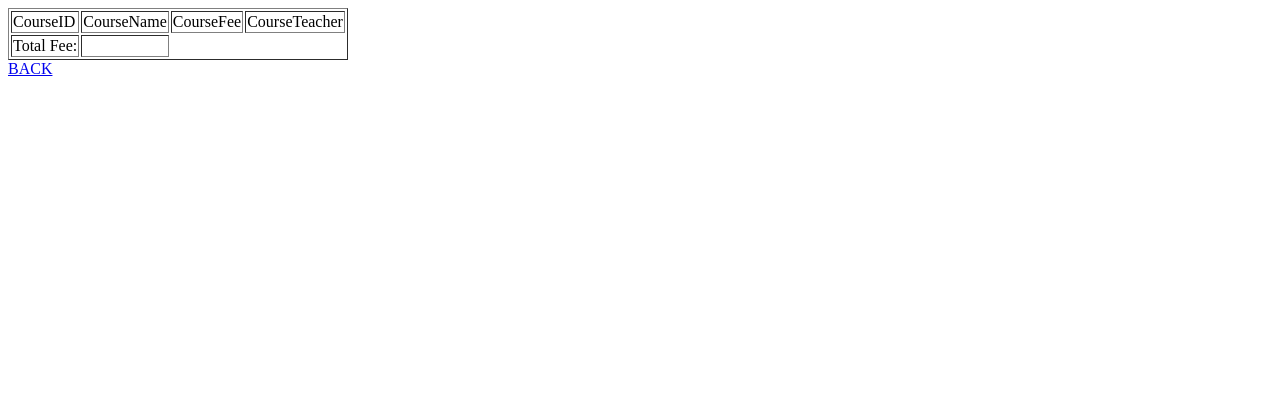
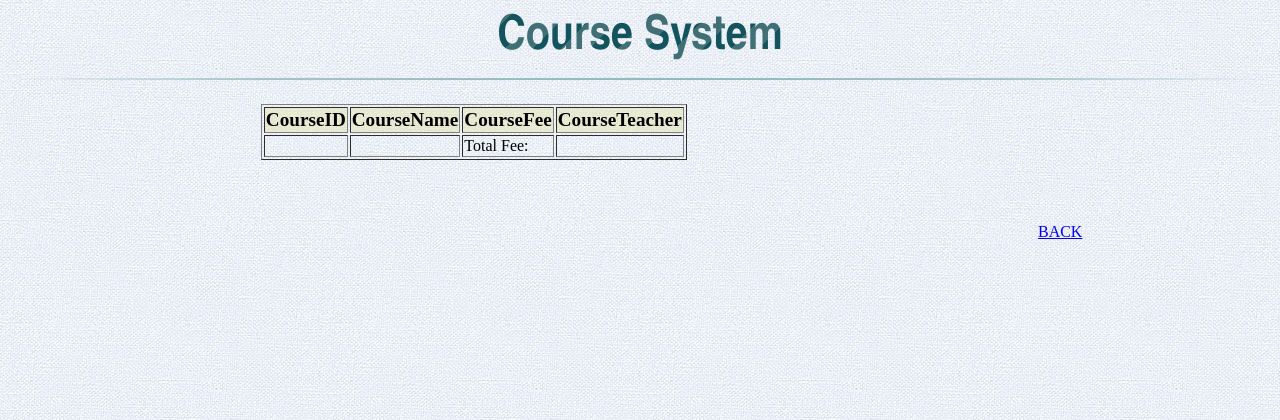
Before and after one commit to NeroZhangTianpeng/PA2550_CourseSystem, a PHP site: page /showFeeForStu.php in a window 1280 px wide. Shown: the top 420 px of the page. Run offline with PHP 8.4, Linux system fonts and the light colour scheme; the visitor is signed in with stand-in values (Sample User, id 1); data that the repository does not hold is empty.

Commit message:
change the style of pages

```diff
--- a/css/showInfo.css
+++ b/css/showInfo.css
@@ -39,7 +39,7 @@ h1:after{
 thead{
     font-family: -webkit-pictograph;
     font-weight: bolder;
-    font-size: 0.9em;
+    font-size: 1.2em;
     background-color: rgba(231,229,178,0.53);
 }
 
@@ -68,3 +68,8 @@ p{
     margin-right: 15%;
     margin-top: 5%;
 }
+
+.divForShow{
+    margin-left: 20%;
+    margin-top: -3%;
+}
--- a/showFeeForStu.php
+++ b/showFeeForStu.php
@@ -1,5 +1,12 @@
 <?php session_start(); ?>
 <html>
+<head>
+<!--    <link rel="stylesheet" type="text/css" href="css/index.css" />-->
+    <link rel="stylesheet" type="text/css" href="css/showInfo.css" />
+    <title>Course System - BTH - PA2550 - Group2</title>
+</head>
+	<body>
+		<h1>Course System</h1>
 <?php
   include 'includes/db.php';
 
@@ -24,11 +31,8 @@
 
 
 ?>
-<head>
-	<title>Student Information</title>
-</head>
-<body>
-	<table border=1>
+<div class="divForShow">
+    <table border=1>
 	<?php
 				$result = $conn->query($sql);
 				while ($row = $result->fetch_assoc()) {
@@ -56,11 +60,13 @@
 
 				while ($row = $result->fetch_assoc()) {
 
-					echo "<tr><td>Total Fee: </td><td>" .$row['TotalFee']. "</td></tr>";
+					echo "<tr><td></td><td></td><td>Total Fee: </td><td>" .$row['TotalFee']. "</td></tr>";
 				}
 
 			?>
 	</table>
+</div>
+
 	<div>
        <a href="indexStu.php" class="aForBack">BACK</a>
    </div>
```
Also changed, not shown: showExamSchedule.php (+11 -5 lines), showStudentInfoForStu.php (+11 -5 lines).
